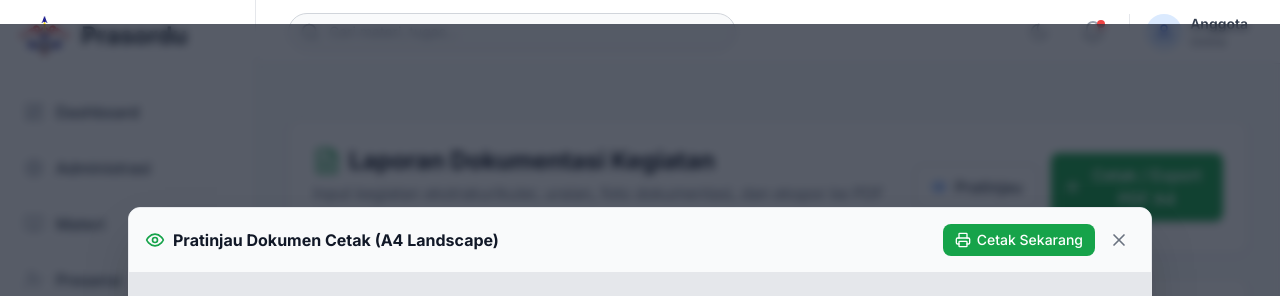
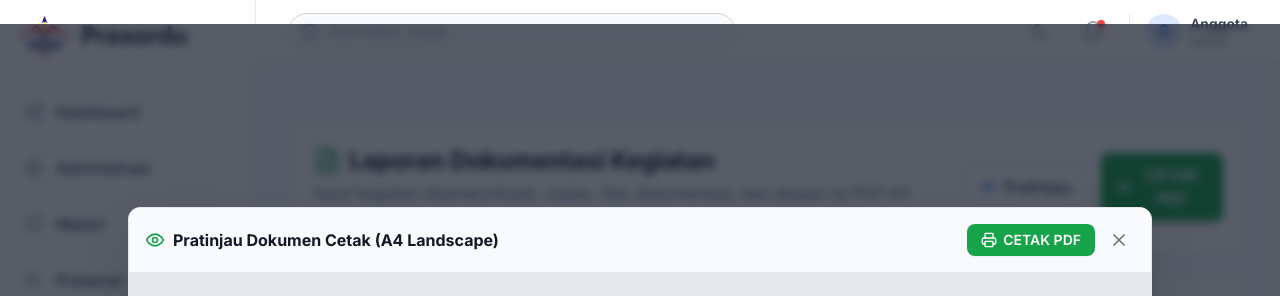
Before and after one commit to ahmad-xsam/prasordu, a Next.js app: page /admin/laporan in a window 1280 px wide. Both pictures are taken after a click on the button "Pratinjau". Shown: the top 296 px of the page. Built offline with nearby package versions, Linux system fonts and the light colour scheme; no server answers; the database is empty.

Commit message:
fix: ubah label tombol CETAK PDF dan pastikan sidebar/navbar tersembunyi saat cetak PDF

```diff
--- a/src/app/admin/laporan/page.tsx
+++ b/src/app/admin/laporan/page.tsx
@@ -256,10 +256,10 @@ export default function AdminLaporanPage() {
             </button>
             <button
               onClick={handlePrint}
-              className="inline-flex items-center px-4 py-2.5 rounded-lg bg-primary-600 hover:bg-primary-700 text-white font-medium shadow-md transition-all transform active:scale-95"
+              className="inline-flex items-center px-4 py-2.5 rounded-lg bg-primary-600 hover:bg-primary-700 text-white font-semibold shadow-md transition-all transform active:scale-95"
             >
               <Printer className="w-4 h-4 mr-2" />
-              Cetak / Export PDF A4
+              CETAK PDF
             </button>
           </div>
         </div>
@@ -601,7 +601,7 @@ export default function AdminLaporanPage() {
 
       {/* Modal Preview Printable Document A4 Landscape */}
       {showPreviewModal && (
-        <div className="fixed inset-0 z-50 flex items-center justify-center bg-gray-900/70 backdrop-blur-sm p-4 overflow-y-auto">
+        <div className="no-print print:hidden fixed inset-0 z-50 flex items-center justify-center bg-gray-900/70 backdrop-blur-sm p-4 overflow-y-auto">
           <div className="bg-white dark:bg-slate-900 rounded-xl shadow-2xl max-w-5xl w-full my-8 overflow-hidden border border-gray-200 dark:border-slate-800 flex flex-col max-h-[90vh]">
             <div className="p-4 border-b border-gray-200 dark:border-slate-800 flex items-center justify-between bg-gray-50 dark:bg-slate-800">
               <h3 className="font-bold text-gray-900 dark:text-white flex items-center gap-2">
@@ -610,9 +610,9 @@ export default function AdminLaporanPage() {
               <div className="flex items-center gap-2">
                 <button
                   onClick={handlePrint}
-                  className="px-3 py-1.5 bg-primary-600 hover:bg-primary-700 text-white rounded-lg text-sm font-medium flex items-center gap-1.5"
+                  className="px-3.5 py-1.5 bg-primary-600 hover:bg-primary-700 text-white rounded-lg text-sm font-semibold flex items-center gap-1.5 shadow-sm"
                 >
-                  <Printer className="w-4 h-4" /> Cetak Sekarang
+                  <Printer className="w-4 h-4" /> CETAK PDF
                 </button>
                 <button
                   onClick={() => setShowPreviewModal(false)}
--- a/src/app/globals.css
+++ b/src/app/globals.css
@@ -84,3 +84,19 @@ body {
     text-wrap: balance;
   }
 }
+
+@media print {
+  aside, header, nav, .no-print {
+    display: none !important;
+  }
+  body, main {
+    background: #ffffff !important;
+    color: #000000 !important;
+    margin: 0 !important;
+    padding: 0 !important;
+    width: 100% !important;
+  }
+  .sm\:ml-64 {
+    margin-left: 0 !important;
+  }
+}
--- a/src/components/Header.tsx
+++ b/src/components/Header.tsx
@@ -30,7 +30,7 @@ export default function Header({ onMenuClick }: HeaderProps) {
   };
 
   return (
-    <header className="sticky top-0 z-30 flex h-16 w-full items-center justify-between border-b border-gray-200 dark:border-slate-800 bg-white dark:bg-slate-950 px-4 sm:px-6 lg:px-8">
+    <header className="print:hidden sticky top-0 z-30 flex h-16 w-full items-center justify-between border-b border-gray-200 dark:border-slate-800 bg-white dark:bg-slate-950 px-4 sm:px-6 lg:px-8">
       <div className="flex flex-1 items-center gap-4">
         <button
           onClick={onMenuClick}
--- a/src/components/MainLayout.tsx
+++ b/src/components/MainLayout.tsx
@@ -21,11 +21,11 @@ export default function MainLayout({
   }
 
   return (
-    <div className="min-h-screen bg-gray-50 dark:bg-slate-950 transition-colors duration-300">
+    <div className="min-h-screen bg-gray-50 dark:bg-slate-950 transition-colors duration-300 print:bg-white print:p-0 print:m-0">
       <Sidebar isOpen={isSidebarOpen} onClose={closeSidebar} />
-      <div className="sm:ml-64 flex flex-col min-h-screen">
+      <div className="sm:ml-64 flex flex-col min-h-screen print:ml-0 print:p-0 print:w-full print:block">
         <Header onMenuClick={toggleSidebar} />
-        <main className="flex-1 p-4 sm:p-6 lg:p-8">
+        <main className="flex-1 p-4 sm:p-6 lg:p-8 print:p-0 print:m-0 print:w-full">
           {children}
         </main>
       </div>
--- a/src/components/Sidebar.tsx
+++ b/src/components/Sidebar.tsx
@@ -46,7 +46,7 @@ export default function Sidebar({ isOpen, onClose }: SidebarProps) {
         />
       )}
 
-      <aside className={`fixed left-0 top-0 z-40 h-screen w-64 transition-transform duration-300 ease-in-out bg-white dark:bg-slate-950 border-r border-gray-200 dark:border-slate-800 ${
+      <aside className={`print:hidden fixed left-0 top-0 z-40 h-screen w-64 transition-transform duration-300 ease-in-out bg-white dark:bg-slate-950 border-r border-gray-200 dark:border-slate-800 ${
         isOpen ? 'translate-x-0' : '-translate-x-full sm:translate-x-0'
       }`}>
         <div className="flex h-full flex-col overflow-y-auto px-3 py-4">
```
